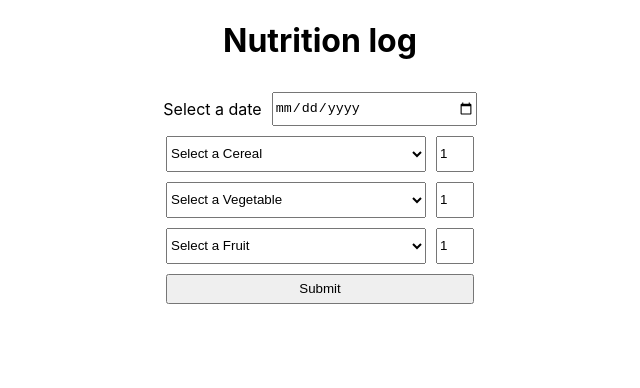
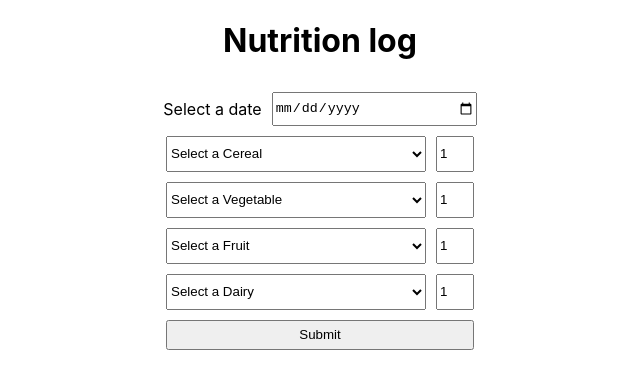
Before and after one commit to cristiansot/React-App-V2, a React (Create React App) app: page / in a window 1280 px wide. Shown: the top 388 px of the page, without its empty margins (320-960 px from the left). Built offline with nearby package versions, Linux system fonts and the light colour scheme.

Commit message:
Dairy variables done

```diff
--- a/src/components/AddFoodForm.js
+++ b/src/components/AddFoodForm.js
@@ -50,12 +50,62 @@ const waterMelon = [100, 32, 0.6, 0.4, 7];
 const grapes = [90, 57, 0.6, 0.3, 15];
 
 /* Dairy */
+const wholeMilk = [200, 122, 6.6, 6.7, 9.3];
+const yogurt = [175, 107, 6.1, 5.7, 8.2];
+const butteryCheese = [31, 110, 7.7, 8.5, 0.7];
+const cheddarCheese = [28, 110, 7.3, 7.8, 0.7];
+const goatCheese = [30, 100, 7.4, 7.8, 0.1];
+const parmesanCheese = [24, 110, 7.5, 8.1, 1.8];
+const swissCheese = [25, 96, 7.1, 7.2, 0.8];
+const creamCheese = [14, 48, 1.1, 4.9, 0.4];
+const curdCheese = [60, 61, 7.5, 2.7, 1.6];
+const yogurtFruit = [175, 200, 7.2, 4.9, 31.9];
+const custard = [130, 146, 3.8, 2.5, 27.2];
 
 /* Meats */
+// const
+// const
+// const
+// const
+// const
+// const
+// const
+// const
+// const
+// const
+// const
+// const
+// const
 
 /* Oils */
+// const
+// const
+// const
+// const
+// const
+// const
+// const
+// const
+// const
+// const
+// const
+// const
+// const
 
 /* Sugar */
+// const
+// const
+// const
+// const
+// const
+// const
+// const
+// const
+// const
+// const
+// const
+// const
+// const
 
 function AddFoodForm({ addFood }) {
   const { handleSubmit, register, reset } = useForm();
@@ -157,8 +207,34 @@ function AddFoodForm({ addFood }) {
       fruitPromise = Promise.resolve([]);
     }
 
-    Promise.all([cerealPromise, vegetablePromise, fruitPromise])
-      .then(([cerealResult, vegetableResult, fruitResult]) => {
+    if (data.dairy === 'wholeMilk') {
+      dairyPromise = fetchFoodData(wholeMilk);
+    } else if (data.dairy === 'yogurt') {
+      dairyPromise = fetchFoodData(yogurt);
+    } else if (data.dairy === 'butteryCheese') {
+      dairyPromise = fetchFoodData(butteryCheese);
+    } else if (data.dairy === 'cheddarCheese') {
+      dairyPromise = fetchFoodData(cheddarCheese);
+    } else if (data.dairy === 'goatCheese') {
+      dairyPromise = fetchFoodData(goatCheese);
+    } else if (data.dairy === 'parmesanCheese') {
+      dairyPromise = fetchFoodData(parmesanCheese);
+    } else if (data.dairy === 'swissCheese') {
+      dairyPromise = fetchFoodData(swissCheese);
+    } else if (data.dairy === 'creamCheese') {
+      dairyPromise = fetchFoodData(creamCheese);
+    } else if (data.dairy === 'curdCheese') {
+      dairyPromise = fetchFoodData(curdCheese);
+    } else if (data.dairy === 'yogurtFruit') {
+      dairyPromise = fetchFoodData(yogurtFruit);
+    } else if (data.dairy === 'custard') {
+      dairyPromise = fetchFoodData(custard);
+    } else {
+      dairyPromise = Promise.resolve([]);
+    }
+
+    Promise.all([cerealPromise, vegetablePromise, fruitPromise, dairyPromise])
+      .then(([cerealResult, vegetableResult, fruitResult, dairyResult]) => {
         const portion1 = parseInt(data.portion1) || 1;
         const portion2 = parseInt(data.portion2) || 1;
         const portion3 = parseInt(data.portion3) || 1;
@@ -176,6 +252,8 @@ function AddFoodForm({ addFood }) {
           vegetableArray: vegetableResult.map(value => value * portion2),
           fruitName: data.fruit,
           fruitArray: fruitResult.map(value => value * portion3),
+          dairyName: data.dairy,
+          dairyArray: dairyResult.map(value => value * portion4),
         };
 
         console.log(newFood);
@@ -283,6 +361,24 @@ function AddFoodForm({ addFood }) {
         <input type="number" {...register('portion3')} defaultValue="1" className="portion" id='quantity' />
       </div>
 
+      <div id='dairy'>
+        <select {...register('dairy')}>
+          <option value="empty">Select a Dairy</option>
+          <option value="wholeMilk">Whole Milk</option>
+          <option value="yogurt">Yogurt</option>
+          <option value="butteryCheese">Buttery Cheese</option>
+          <option value="cheddarCheese">Cheddar Cheese</option>
+          <option value="goatCheese">Goat Cheese</option>
+          <option value="parmesanCheese">Parmesan Cheese</option>
+          <option value="swissCheese">Swiss Cheese</option>
+          <option value="creamCheese">Cream Cheese</option>
+          <option value="curdCheese">Curd Cheese</option>
+          <option value="yogurtFruit">Yogurt Fruit</option>
+          <option value="custard">Custard</option>
+        </select>
+        <input type="number" {...register('portion4')} defaultValue="1" className="portion" id='quantity' />
+      </div>
+
       <button className="submit" type="submit">
         Submit
       </button>
--- a/src/css/AddFoodForm.css
+++ b/src/css/AddFoodForm.css
@@ -11,6 +11,7 @@ form {
     gap: 10px;
     ;
 }
+
 #dateContent {
     display: flex;
     column-gap: 10px;
@@ -21,17 +22,7 @@ form {
     width: 200px;
 }
 
-#cereal {
-    display: flex;
-    column-gap: 10px;
-}
-
-#vegetable {
-    display: flex;
-    column-gap: 10px;
-}
-
-#fruit {
+#cereal, #vegetable, #fruit, #dairy, #meat, #oil, #sugar {
     display: flex;
     column-gap: 10px;
 }
```
